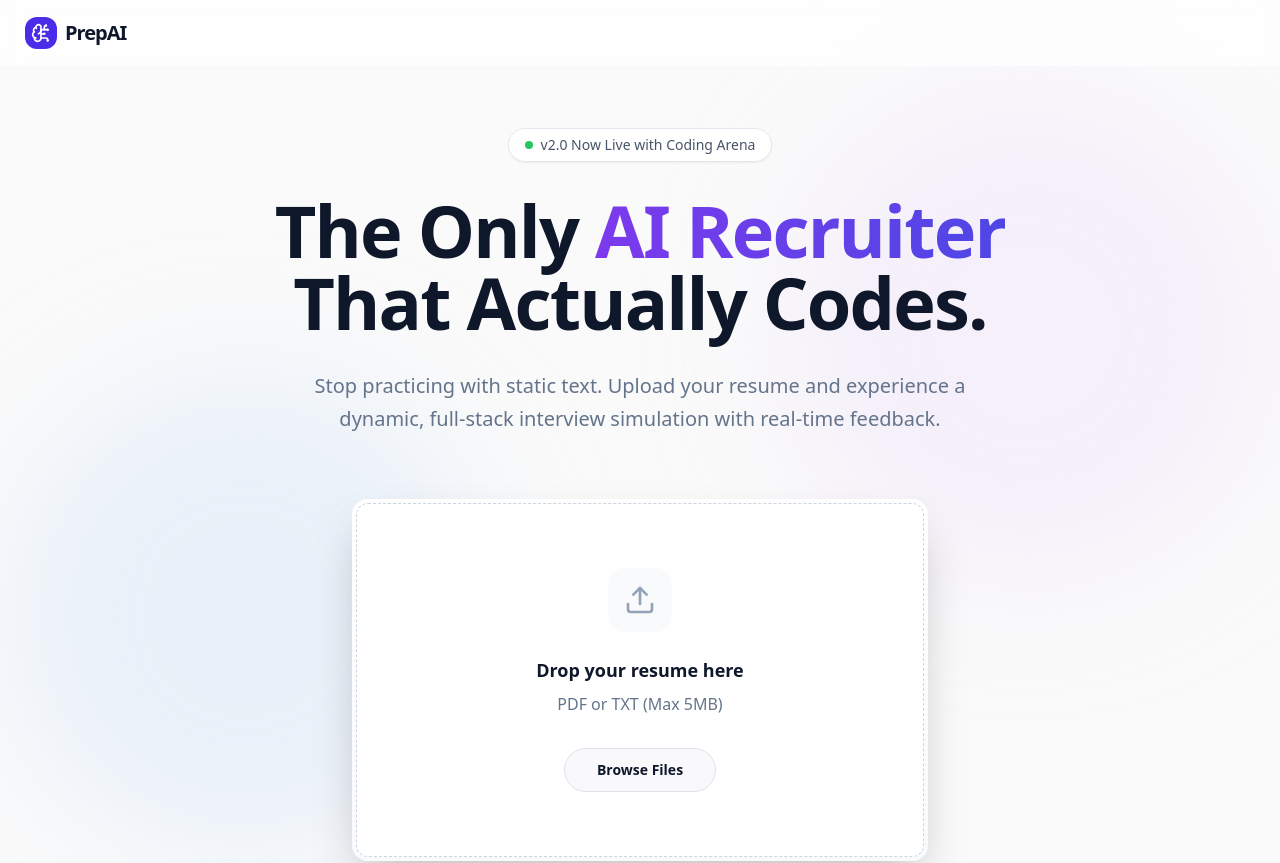
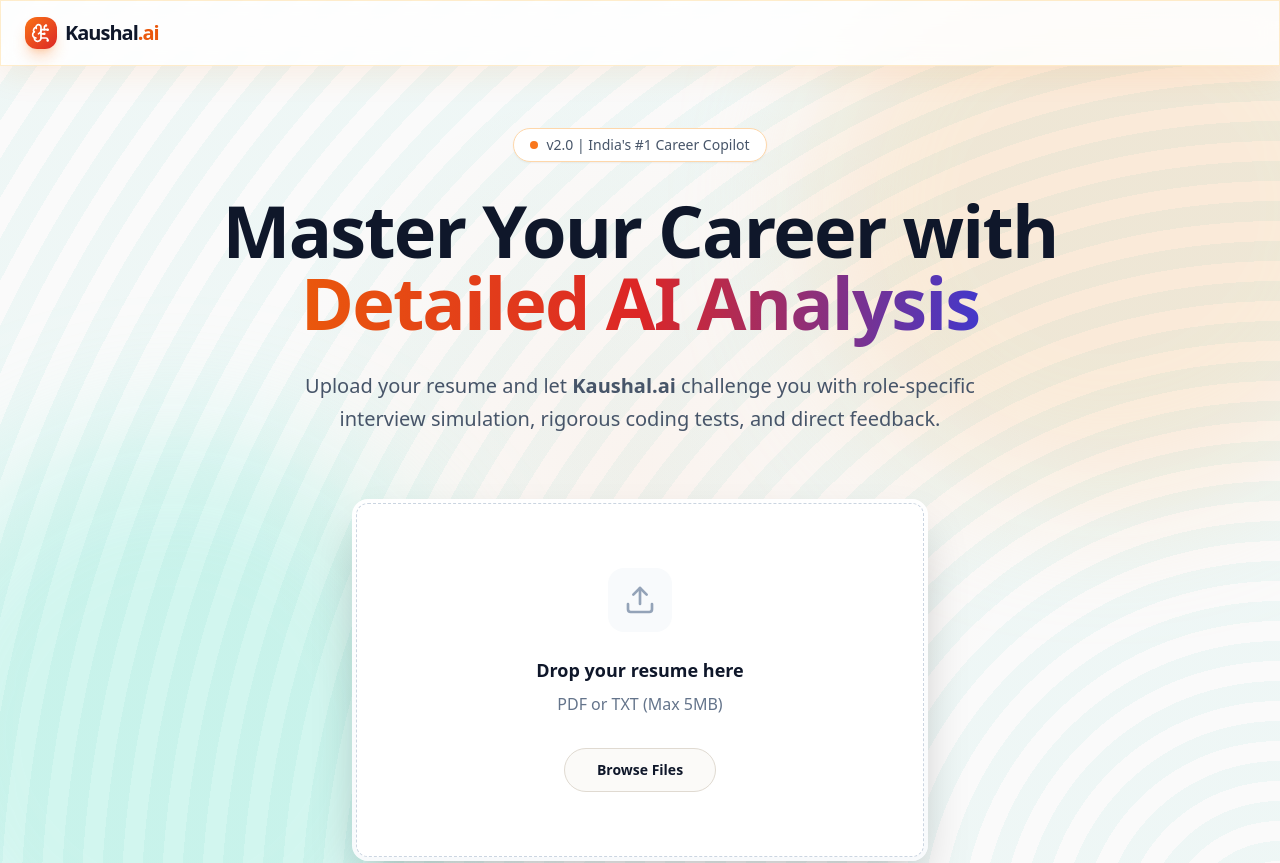
Before and after one commit to RohitBit-25/AI-interview-Generator, a Next.js app in the folder frontend/: page / in a window 1280 px wide. Shown: the top 863 px of the page. Built offline with nearby package versions, Linux system fonts and the light colour scheme.

Commit message:
feat: update UI styles and enhance navigation for improved user experience

```diff
--- a/frontend/app/globals.css
+++ b/frontend/app/globals.css
@@ -4,11 +4,11 @@
 
 @layer base {
   :root {
-    /* Base - Tinted White for premium feel */
-    --background: 250 20% 98%;
+    /* Base - Warm Cream (Indian Paper) */
+    --background: 36 30% 98%;
     --foreground: 224 71% 4%;
 
-    /* Card - Pure White */
+    /* Card - White */
     --card: 0 0% 100%;
     --card-foreground: 224 71% 4%;
 
@@ -16,20 +16,20 @@
     --popover: 0 0% 100%;
     --popover-foreground: 224 71% 4%;
 
-    /* Primary - Rich Indigo */
-    --primary: 250 80% 54%;
-    --primary-foreground: 210 40% 98%;
+    /* Primary - Saffron (Kesariya) */
+    --primary: 26 95% 55%;
+    --primary-foreground: 0 0% 100%;
 
-    /* Secondary - Soft Violet Grey */
-    --secondary: 250 20% 96%;
-    --secondary-foreground: 222.2 47.4% 11.2%;
+    /* Secondary - Royal Teal (Mayur) */
+    --secondary: 174 85% 35%;
+    --secondary-foreground: 210 40% 98%;
 
     /* Muted */
-    --muted: 250 20% 96%;
+    --muted: 36 30% 94%;
     --muted-foreground: 215.4 16.3% 46.9%;
 
-    /* Accent - For hovers */
-    --accent: 250 20% 94%;
+    /* Accent - Gold/Yellow */
+    --accent: 45 90% 90%;
     --accent-foreground: 222.2 47.4% 11.2%;
 
     /* Destructive */
@@ -37,12 +37,11 @@
     --destructive-foreground: 210 40% 98%;
 
     /* Border & Input */
-    --border: 250 20% 90%;
-    --input: 250 20% 90%;
-    --ring: 250 80% 54%;
+    --border: 36 20% 85%;
+    --input: 36 20% 85%;
+    --ring: 26 95% 55%;
 
     --radius: 0.75rem;
-    /* More rounded for modern look */
   }
 
   .dark {
@@ -88,42 +87,20 @@
 
 /* Custom Utilities */
 @layer utilities {
-  .bg-dot-pattern {
-    background-image: radial-gradient(circle, #e0e0e0 1px, transparent 1px);
-    background-size: 24px 24px;
-  }
-
-  .dark .bg-dot-pattern {
-    background-image: radial-gradient(circle, #333 1px, transparent 1px);
-  }
-
-  .mesh-gradient {
-    background-size: 400% 400%;
-    animation: mesh 15s ease infinite;
-    background-image: radial-gradient(at 0% 0%, hsla(253, 16%, 7%, 1) 0, transparent 50%),
-      radial-gradient(at 50% 0%, hsla(225, 39%, 30%, 1) 0, transparent 50%),
-      radial-gradient(at 100% 0%, hsla(339, 49%, 30%, 1) 0, transparent 50%);
+  .bg-mandala {
+    background-image:
+      radial-gradient(circle at 50% 50%, rgba(249, 115, 22, 0.05) 0%, transparent 50%),
+      repeating-radial-gradient(circle at 100% 100%, rgba(20, 184, 166, 0.05) 0, rgba(20, 184, 166, 0.05) 20px, transparent 20px, transparent 40px);
+    background-size: 100% 100%;
   }
 
   .glass {
-    background: rgba(255, 255, 255, 0.7);
-    backdrop-filter: blur(10px);
-    -webkit-backdrop-filter: blur(10px);
-    border: 1px solid rgba(255, 255, 255, 0.18);
-  }
-
-  @keyframes mesh {
-    0% {
-      background-position: 0% 50%;
-    }
-
-    50% {
-      background-position: 100% 50%;
-    }
-
-    100% {
-      background-position: 0% 50%;
-    }
+    background: rgba(255, 255, 255, 0.85);
+    backdrop-filter: blur(12px);
+    -webkit-backdrop-filter: blur(12px);
+    border: 1px solid rgba(255, 166, 0, 0.2);
+    /* Saffron tint */
+    box-shadow: 0 8px 32px 0 rgba(249, 115, 22, 0.1);
   }
 
   @keyframes float {
--- a/frontend/app/page.tsx
+++ b/frontend/app/page.tsx
@@ -101,12 +101,12 @@ export default function Home() {
     <main className="min-h-screen bg-[#FAFAFA] text-slate-900 overflow-x-hidden selection:bg-primary/20">
 
       {/* Navbar Placeholder */}
-      <nav className="fixed top-0 w-full z-50 glass border-b border-black/5 px-6 py-4 flex justify-between items-center">
+      <nav className="fixed top-0 w-full z-50 glass border-b border-orange-100/50 px-6 py-4 flex justify-between items-center bg-white/80">
         <div className="flex items-center gap-2 font-bold text-xl tracking-tighter">
-          <div className="w-8 h-8 bg-primary rounded-lg flex items-center justify-center text-white">
+          <div className="w-8 h-8 bg-gradient-to-br from-orange-500 to-red-600 rounded-lg flex items-center justify-center text-white shadow-lg shadow-orange-500/30">
             <BrainCircuit className="w-5 h-5" />
           </div>
-          PrepAI
+          <span className="text-slate-900">Kaushal<span className="text-orange-600">.ai</span></span>
         </div>
         <div className="flex gap-4">
           {/* Future Nav Items */}
@@ -114,10 +114,10 @@ export default function Home() {
       </nav>
 
       {/* Hero Section */}
-      <section className="relative pt-32 pb-20 px-6 md:px-12 lg:px-24">
-        {/* Abstract Shapes */}
-        <div className="absolute top-20 right-0 w-[500px] h-[500px] bg-purple-200/50 rounded-full blur-3xl opacity-50 mix-blend-multiply animate-blob pointer-events-none" />
-        <div className="absolute bottom-20 left-0 w-[500px] h-[500px] bg-blue-200/50 rounded-full blur-3xl opacity-50 mix-blend-multiply animate-blob animation-delay-2000 pointer-events-none" />
+      <section className="relative pt-32 pb-20 px-6 md:px-12 lg:px-24 bg-mandala overflow-hidden">
+        {/* Abstract Shapes - Warm Colors */}
+        <div className="absolute top-[-10%] right-[-10%] w-[600px] h-[600px] bg-orange-200/40 rounded-full blur-3xl mix-blend-multiply animate-pulse pointer-events-none" />
+        <div className="absolute bottom-[-10%] left-[-10%] w-[600px] h-[600px] bg-teal-200/40 rounded-full blur-3xl mix-blend-multiply animate-pulse animation-delay-2000 pointer-events-none" />
 
         <motion.div
           initial={{ opacity: 0, y: 30 }}
@@ -125,17 +125,18 @@ export default function Home() {
           transition={{ duration: 0.8, ease: "easeOut" }}
           className="text-center max-w-4xl mx-auto mb-16 relative z-10"
         >
-          <div className="inline-flex items-center gap-2 px-4 py-1.5 rounded-full bg-white border border-slate-200 shadow-sm mb-8">
-            <span className="flex h-2 w-2 rounded-full bg-green-500 animate-pulse"></span>
-            <span className="text-sm font-medium text-slate-600">v2.0 Now Live with Coding Arena</span>
+          <div className="inline-flex items-center gap-2 px-4 py-1.5 rounded-full bg-white border border-orange-200 shadow-sm mb-8">
+            <span className="flex h-2 w-2 rounded-full bg-orange-500 animate-pulse"></span>
+            <span className="text-sm font-medium text-slate-600">v2.0 | India's #1 Career Copilot</span>
           </div>
 
-          <h1 className="text-5xl md:text-7xl font-bold tracking-tight mb-8 leading-[1.1]">
-            The Only <span className="text-transparent bg-clip-text bg-gradient-to-r from-violet-600 to-indigo-600">AI Recruiter</span> <br className="hidden md:block" /> That Actually Codes.
+          <h1 className="text-5xl md:text-7xl font-bold tracking-tight mb-8 leading-[1.1] text-slate-900">
+            Master Your Career with <br />
+            <span className="text-transparent bg-clip-text bg-gradient-to-r from-orange-600 via-red-600 to-indigo-700">Detailed AI Analysis</span>
           </h1>
 
-          <p className="text-xl text-slate-500 mb-10 max-w-2xl mx-auto leading-relaxed">
-            Stop practicing with static text. Upload your resume and experience a dynamic, full-stack interview simulation with real-time feedback.
+          <p className="text-xl text-slate-600 mb-10 max-w-2xl mx-auto leading-relaxed">
+            Upload your resume and let <strong>Kaushal.ai</strong> challenge you with role-specific interview simulation, rigorous coding tests, and direct feedback.
           </p>
         </motion.div>
 
```
Also changed, not shown: 2 other files (tests, documents, lock files or other folders).
